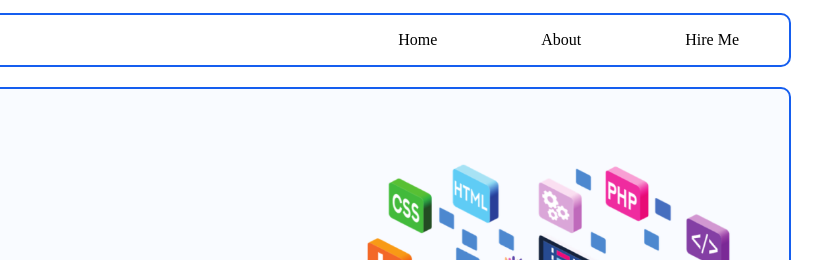
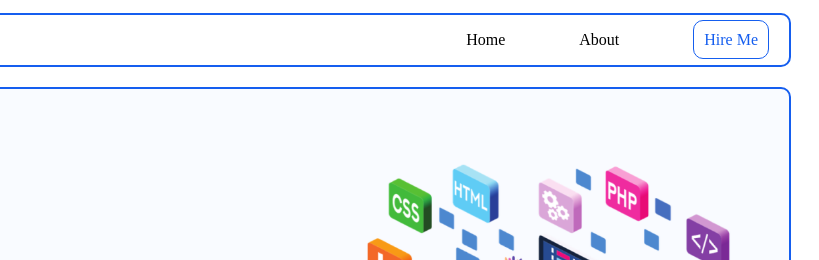
Before and after one commit to biroue10/the-just-project-2, a website: page index.html in a window 1280 px wide. Shown: the top 260 px of the page, 461-1280 px from the left. Drawn offline with Linux system fonts and the light colour scheme.

Commit message:
refactor my code

```diff
--- a/assets/css/style.css
+++ b/assets/css/style.css
@@ -11,7 +11,6 @@ section {
 li {
   list-style: none;
   display: inline;
-  padding-left: 100px;
 }
 .topnavbar_right {
   float: right;
@@ -22,6 +21,7 @@ li {
   border-radius: 10px;
   margin-bottom: 20px;
   font-family: "Times New Roman", Times, serif;
+  padding-right: 20px;
 }
 img {
   width: 200px;
@@ -29,11 +29,13 @@ img {
   border: 2px;
 }
 .hireme {
-  padding-right: 50px;
+  border: #155eef solid 1px;
+  border-radius: 10px;
+  padding: 10px;
 }
 footer {
   border: solid 2px #155eef;
-  border-radius: 10px;
+  border-radius: 5px;
 }
 .flex-container {
   display: flex;
@@ -109,7 +111,13 @@ h1 {
   font-weight: bold;
   font-family: Arial, Helvetica, sans-serif;
 }
-.text{
+.text {
   line-height: 2;
   font-family: Arial, Helvetica, sans-serif;
 }
+.nav {
+  padding-right: 70px;
+}
+.hireme a {
+  color: #155eef;
+}
--- a/index.html
+++ b/index.html
@@ -20,8 +20,8 @@
         <a href="#"><img src="./assets/image/logo.png" alt="logo" /></a>
         <div class="topnavbar_right">
           <ul>
-            <li><a href="#">Home</a></li>
-            <li><a href="#">About</a></li>
+            <li class="nav"><a href="#">Home</a></li>
+            <li class="nav"><a href="#">About</a></li>
             <li class="hireme"><a href="#">Hire Me</a></li>
           </ul>
         </div>
@@ -68,12 +68,16 @@
       <footer>
         <div class="flex-container">
           <div class="image_pied">
-            <img src="./assets/image/logo.png" alt="logo" />
+            <a href="#"> <img src="./assets/image/logo.png" alt="logo" /></a>
           </div>
           <div class="icons">
             <a href="http://facebook.com"><i class="fab fa-facebook"></i></a>
-            <a href="http://twitter.com"><i class="fa-brands fa-twitter"></i></a>
-            <a href="http://instagram.com"><i class="fa-brands fa-instagram"></i></a>
+            <a href="http://twitter.com"
+              ><i class="fa-brands fa-twitter"></i
+            ></a>
+            <a href="http://instagram.com"
+              ><i class="fa-brands fa-instagram"></i
+            ></a>
           </div>
           <div class="pied">@2023 BIROUE ISAAC</div>
         </div>
```
Also changed, not shown: README.md.
